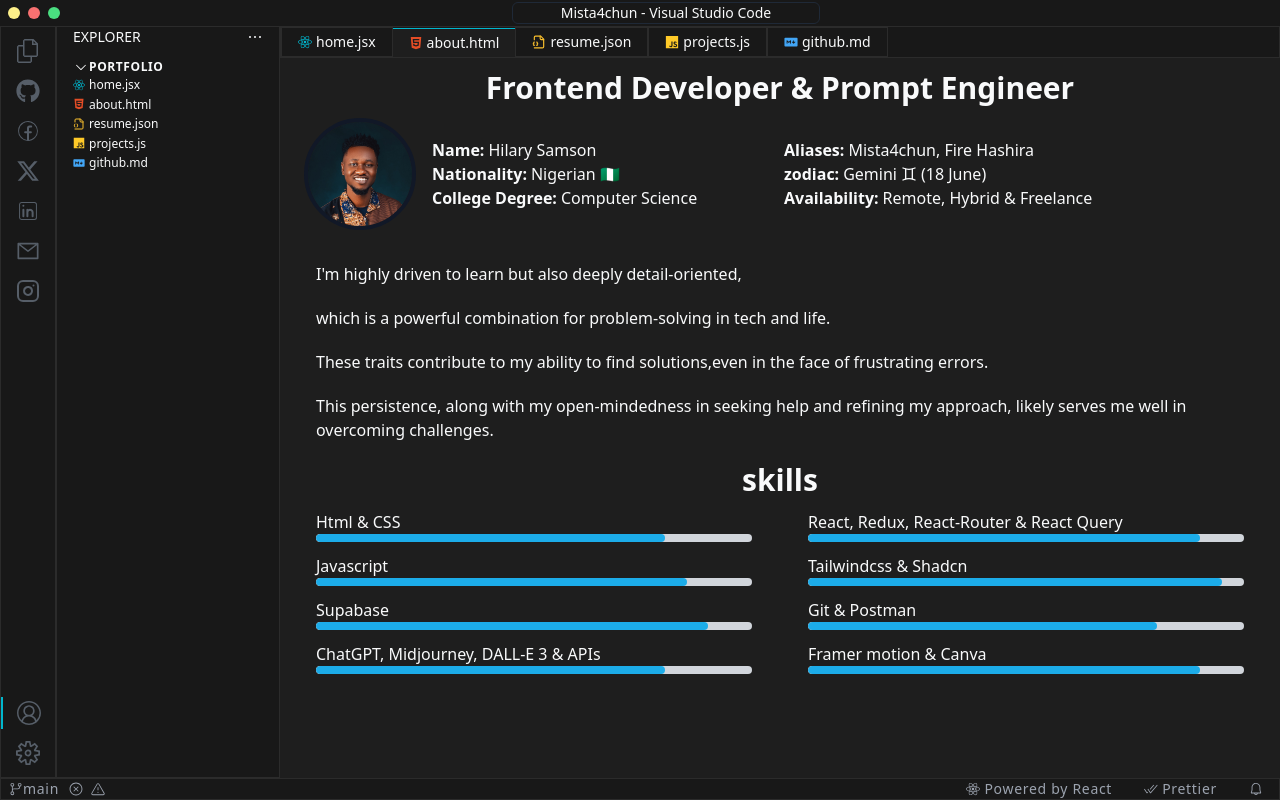
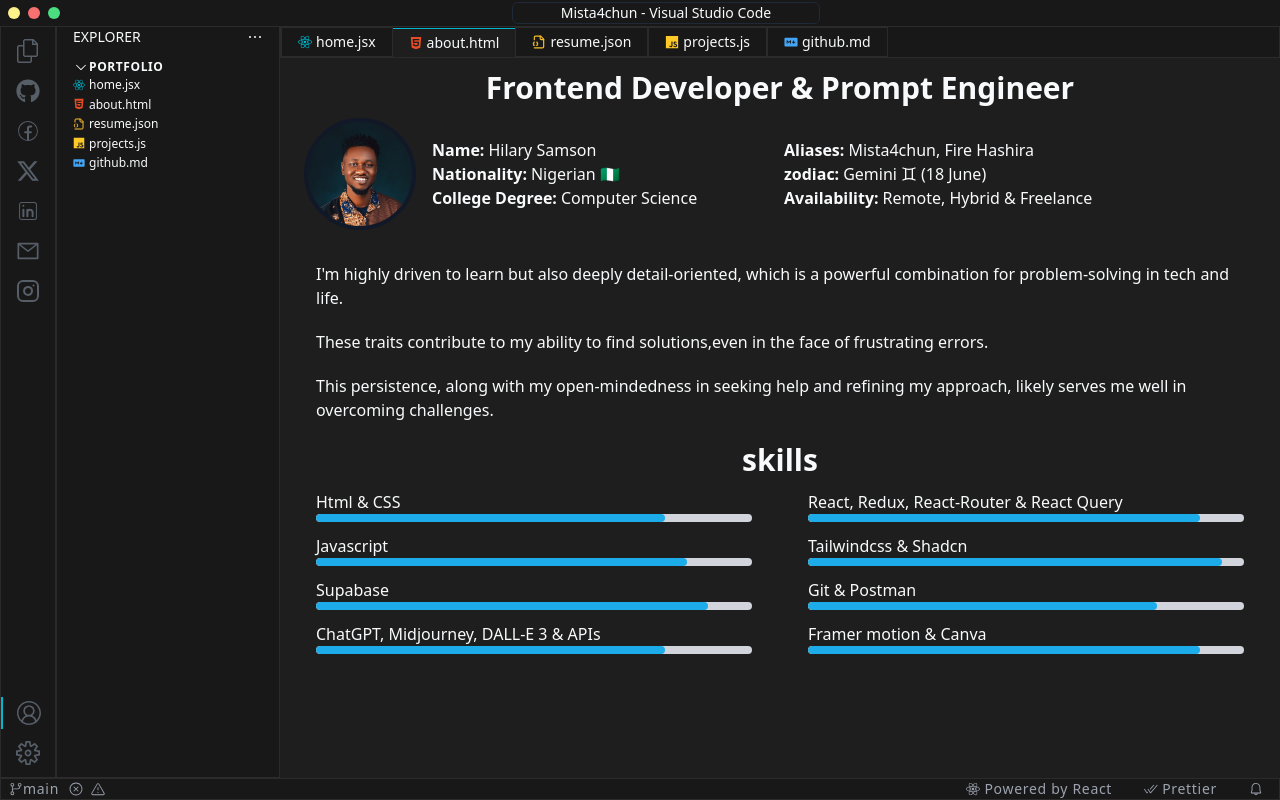
Before and after one commit to mista4chun/Portfolio, a React (Vite) app: page /about in a window 1280 px wide. Built offline with nearby package versions, Linux system fonts and the light colour scheme.

Commit message:
Little tweak

```diff
--- a/src/pages/About.jsx
+++ b/src/pages/About.jsx
@@ -5,8 +5,7 @@
 import { AnimatePresence, motion } from "motion/react";
 
 const bioText = [
-  "I'm highly driven to learn but also deeply detail-oriented,",
-  "which is a powerful combination for problem-solving in tech and life.",
+  "I'm highly driven to learn but also deeply detail-oriented, which is a powerful combination for problem-solving in tech and life.",
   "These traits contribute to my ability to find solutions,even in the face of frustrating errors.",
   "This persistence, along with my open-mindedness in seeking help and refining my approach, likely serves me well in overcoming challenges.",
 ];
```
